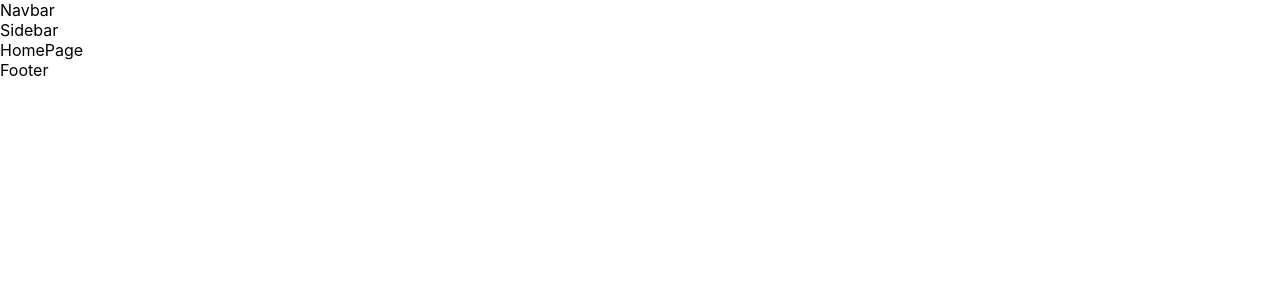
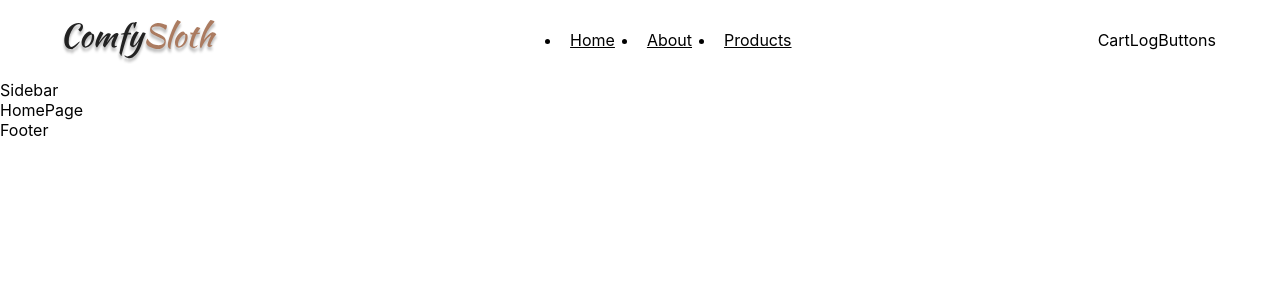
Before and after one commit to reza-nm/e-commerce, a React (Create React App) app: page / in a window 1280 px wide. Shown: the top 300 px of the page. Built offline with nearby package versions, Linux system fonts and the light colour scheme.

Commit message:
shared component:navbar completed

```diff
--- a/package.json
+++ b/package.json
@@ -6,8 +6,10 @@
     "@testing-library/jest-dom": "^5.16.5",
     "@testing-library/react": "^13.4.0",
     "@testing-library/user-event": "^13.5.0",
+    "auth-provider": "^0.6.2",
     "react": "^18.2.0",
     "react-dom": "^18.2.0",
+    "react-icons": "^4.7.1",
     "react-router-dom": "^6.8.1",
     "react-scripts": "5.0.1",
     "styled-components": "^5.3.6",
--- /dev/null
+++ b/src/components/CartLogButtons.js
@@ -0,0 +1,9 @@
+import React from 'react'
+
+const CartLogButtons = () => {
+  return (
+    <div>CartLogButtons</div>
+  )
+}
+
+export default CartLogButtons
--- a/src/components/Navbar.js
+++ b/src/components/Navbar.js
@@ -1,9 +1,97 @@
-import React from 'react'
-
+import React from "react";
+import styled from "styled-components";
+import logo from "../assets/logo.svg";
+import { FaBars } from "react-icons/fa";
+import { Link } from "react-router-dom";
+import { links } from "../utils/constants";
+import CartLogButtons from "./CartLogButtons";
 const Navbar = () => {
   return (
-    <div>Navbar</div>
-  )
-}
+    <NavbarContainer>
+      <div className="nav-center">
+        <div className="nav-header">
+          <Link to="/">
+            <img src={logo} alt="logo name" />
+          </Link>
+          <button type="button" className="nav-toggle">
+            <FaBars />
+          </button>
+        </div>
+        <ul className="nav-links">
+          {links.map((link) => {
+            const { id, text, url } = link;
+            return (
+              <li key={id}>
+                <Link to={url}>{text}</Link>
+              </li>
+            );
+          })}
+        </ul>
+        <CartLogButtons></CartLogButtons>
+      </div>
+    </NavbarContainer>
+  );
+};
 
-export default Navbar
+const NavbarContainer = styled.nav`
+  height: 5rem;
+  display: flex;
+  align-items: center;
+  justify-content: center;
+
+  .nav-center {
+
+    width: 90vw;
+    // margin:0 auto;
+    max-width: var(--max-width);
+  }
+  .nav-header {
+    display: flex;
+    align-items: center;
+    justify-content: space-between;
+    img {
+      width: 175px;
+      margin-left: -15px;
+    }
+  }
+  .nav-toggle {
+    background: transparent;
+    border: transparent;
+    // color: var(--clr-primary-5);
+    cursor: pointer;
+    svg {
+      font-size: 2rem;
+    }
+  }
+  .nav-links {
+    display: none;
+  }
+  @media (min-width: 992px) {
+    .nav-toggle {
+      display: none;
+    }
+    .nav-center {
+      display: grid;
+      grid-template-columns: auto 1fr auto;
+      align-items: center;
+    }
+    .nav-links {
+      display: flex;
+      justify-content: center;
+      li {
+        margin: 0 0.5rem;
+      }
+      a {
+        color: var(--clr-grey-3);
+        font-size: 1rem;
+        text-transform: capitalize;
+        letter-spacing: var(--spacing);
+        padding: 0.5rem;
+        &:hover {
+          border-bottom: 2px solid var(--clr-primary-7);
+        }
+      }
+    }
+  }
+`;
+export default Navbar;
--- /dev/null
+++ b/src/utils/constants.js
@@ -0,0 +1,19 @@
+import React from "react";
+//an array for the links used in navbar
+export const links = [
+  {
+    id: 1,
+    text: "home",
+    url: "/",
+  },
+  {
+    id: 2,
+    text: "about",
+    url: "/about",
+  },
+  {
+    id: 3,
+    text: "products",
+    url: "/products",
+  },
+];
```
Also changed, not shown: 1 other file (tests, documents, lock files or other folders).
